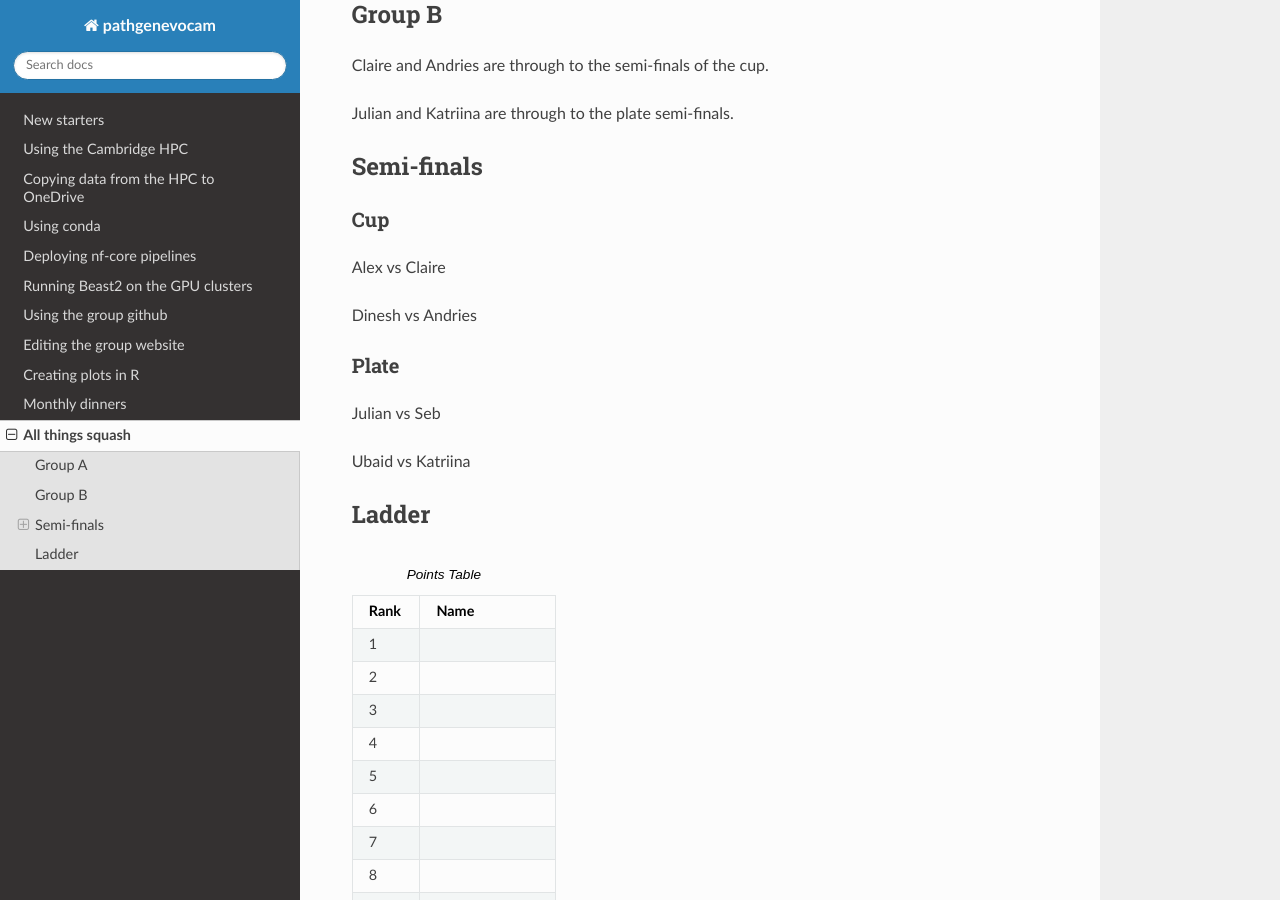
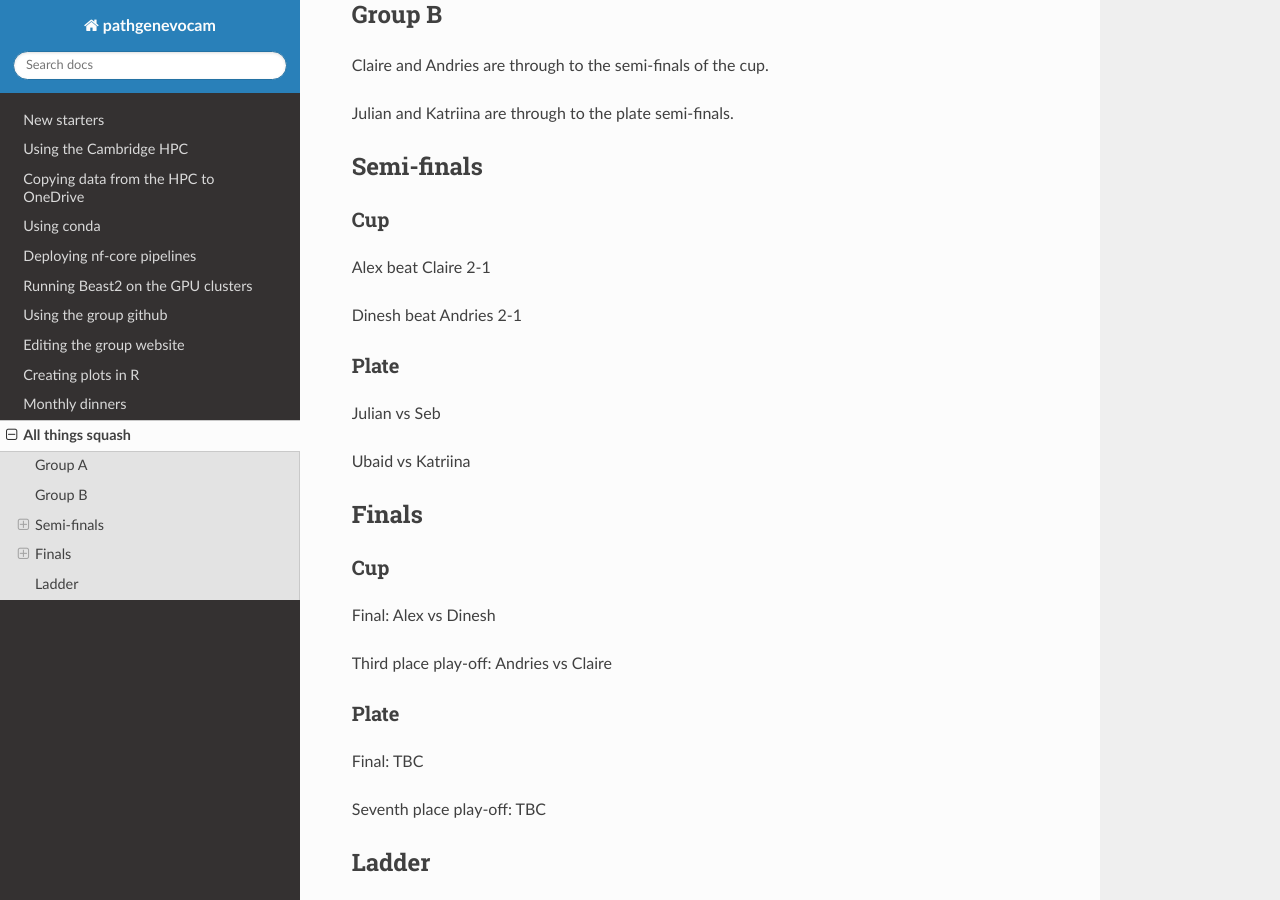
Before and after one commit to pathgenevocam/readthedocs, a Sphinx documentation site: the page built from docs/source/squash.rst, in a window 1280 px wide and 900 px high, scrolled down 690 px. Built offline with Sphinx 7.4.7 and the Read the Docs theme 2.0.0, drawn with Linux system fonts in a browser that asks for light colours.

Commit message:
edit squash page

```diff
--- a/docs/source/squash.rst
+++ b/docs/source/squash.rst
@@ -72,9 +72,9 @@ Semi-finals
 Cup
 ^^^
 
-Alex vs Claire
+Alex beat Claire 2-1
 
-Dinesh vs Andries
+Dinesh beat Andries 2-1
 
 Plate
 ^^^^^
@@ -82,6 +82,23 @@ Plate
 Julian vs Seb
 
 Ubaid vs Katriina
+
+Finals
+------
+
+Cup
+^^^
+
+Final: Alex vs Dinesh
+
+Third place play-off: Andries vs Claire
+
+Plate
+^^^^^
+
+Final: TBC
+
+Seventh place play-off: TBC
 
 Ladder
 ------
```
